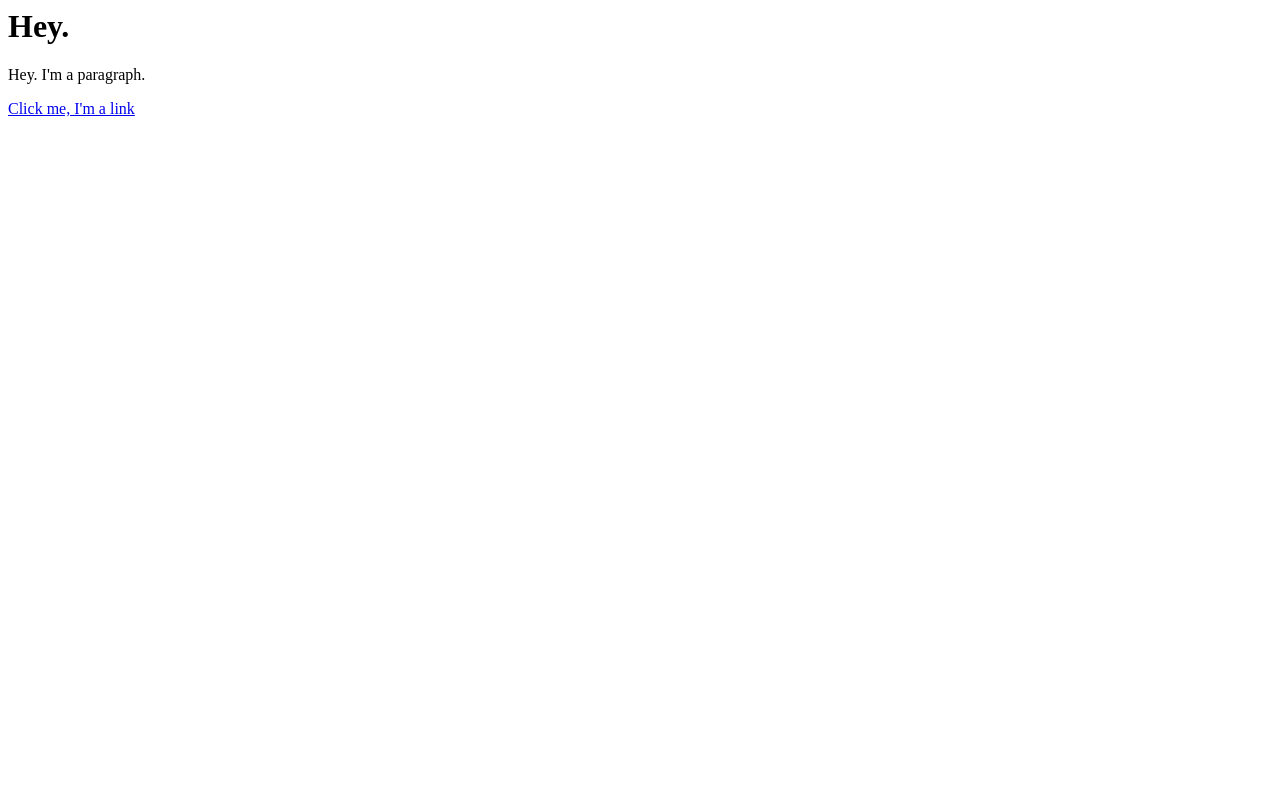
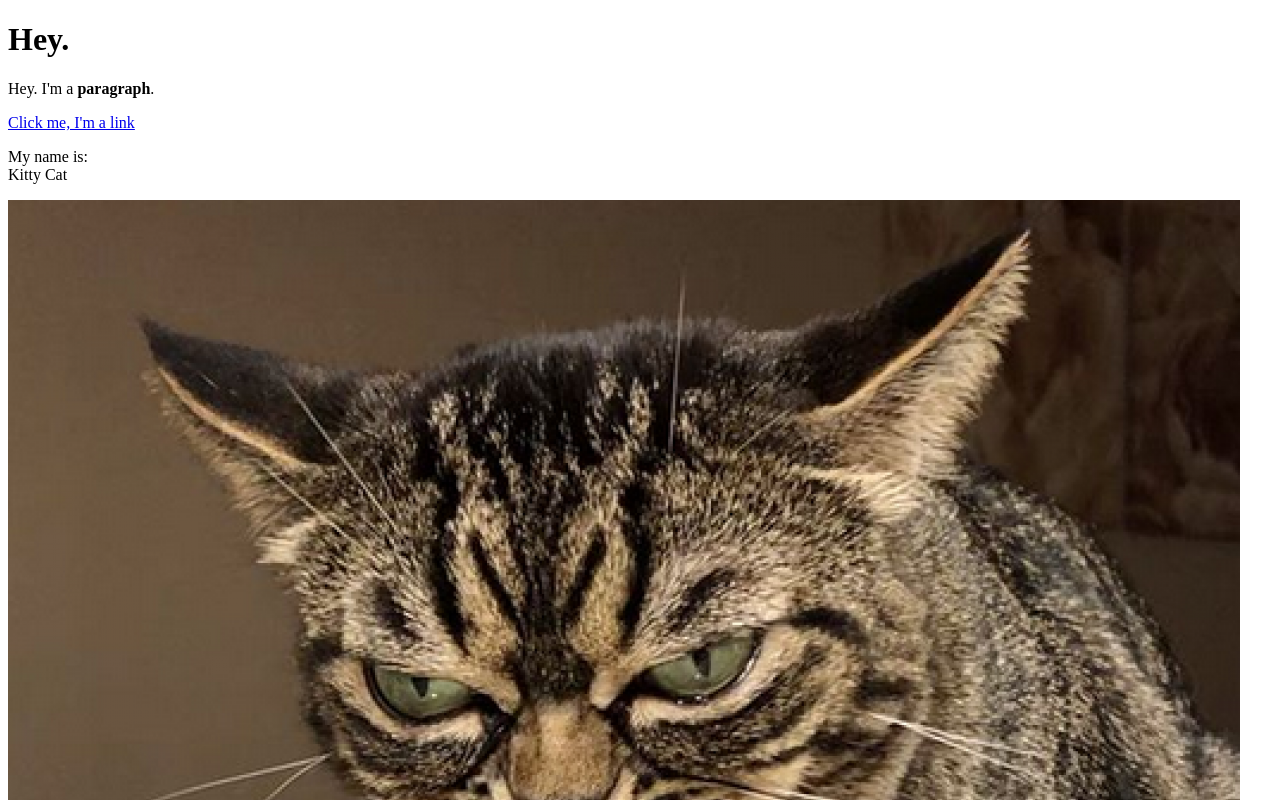
Before and after one commit to jovoy/Hero, a plain HTML site: page well.html in a window 1280 px wide. Shown: the top 800 px of the page. Drawn offline with Linux system fonts and the light colour scheme.

Commit message:
Added a cat immage

```diff
--- a/well.html
+++ b/well.html
@@ -1,3 +1,15 @@
-<h1>Hey.</h1>
-<p>Hey. I'm a paragraph.</p>
-<a href="https://google.com" target="_blank" title="Let's go to google">Click me, I'm a link</a>
+<!DOCTYPE html>
+<html>
+<head>
+    <title>Test page</title>
+</head>
+<body>
+    <h1>Hey.</h1>
+    <p>Hey. I'm a <b>paragraph</b>.</p>
+    <a href="https://google.com" target="_blank" title="Let's go to google">Click me, I'm a link</a>
+    <p>My name is:<br>
+        Kitty Cat
+    </p>
+    <img src="img/cat.png">
+</body>
+</html>
```
Also changed, not shown: img/cat.png (added).
